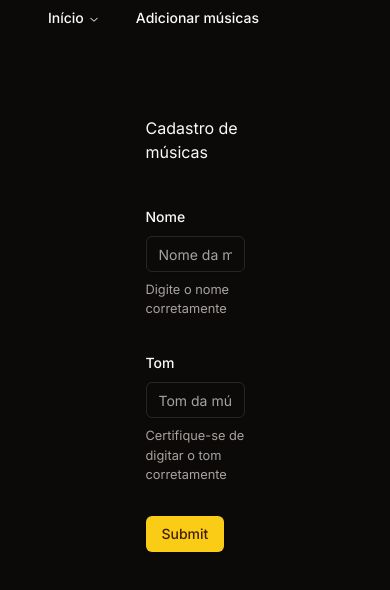
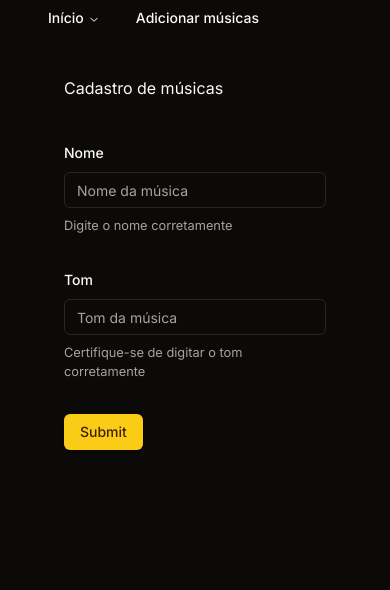
Before and after one commit to jgalmeida93/cnt-keys, a Next.js app: page /insert-musics in a window 390 px wide. Shown: the top 590 px of the page. Built offline with nearby package versions, Linux system fonts and the light colour scheme.

Commit message:
:art: (responsive design) add some media queries

```diff
--- a/app/insert-musics/page.tsx
+++ b/app/insert-musics/page.tsx
@@ -27,7 +27,10 @@ const formSchema = z.object({
     })
     .min(2)
     .max(50),
-  key: z.string().min(1).max(4),
+  key: z
+    .string()
+    .min(1)
+    .max(4),
 });
 
 export default function InsertMusics() {
@@ -65,7 +68,7 @@ export default function InsertMusics() {
   return (
     <div className="container mx-auto">
       <Navbar />
-      <div className="container w-1/2 py-20">
+      <div className="container lg:w-1/2 lg:py-20 md:py-15 py-10">
         <h2 className="pb-10">Cadastro de músicas</h2>
         <Form {...form}>
           <form onSubmit={form.handleSubmit(onSubmit)} className="space-y-8">
```
